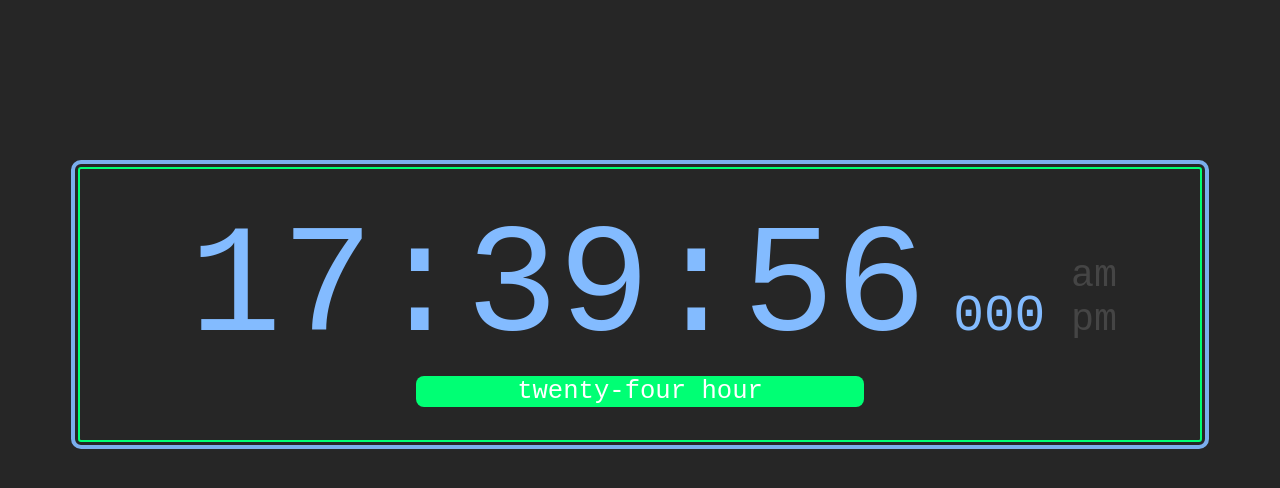
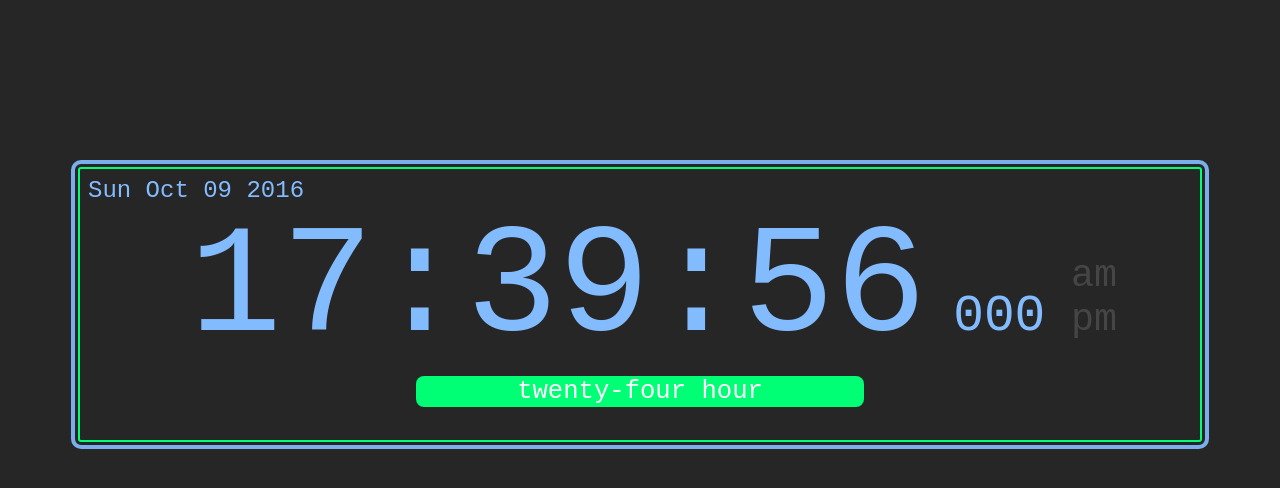
Before and after one commit to darrenklein/darren_klein_2.3, a plain HTML site: page index.html in a window 1280 px wide. Drawn offline with Linux system fonts and the light colour scheme.

Commit message:
Commit success! Added date

```diff
--- a/index.html
+++ b/index.html
@@ -8,7 +8,8 @@
 
 <body>
 	<div class="container">
-		<div class="clock_container">
+		<div id="date_container"></div>
+		<div id="clock_container">
 			<div class="clock clock_part" id="clock"></div><div class="millisecond clock_part" id="millisecond"></div><div class="period_container clock_part" id="period_container"><div class="period" id="am">am</div><div class="period" id="pm">pm</div></div>
 		</div>
 		<button id="timeStyle_button">twenty-four hour</button>
--- a/javascript.js
+++ b/javascript.js
@@ -1,6 +1,7 @@
 var container = {
 	"clockContainer": document.getElementById("clock"),
 	"millisecondContainer": document.getElementById("millisecond"),
+	"dateContainer": document.getElementById("date_container"),
 	"timeStyle_button": document.getElementById("timeStyle_button"),
 	"am": document.getElementById("am"),
 	"pm": document.getElementById("pm")
@@ -9,6 +10,7 @@ var container = {
 var clock = {
 	"getTime": function(){
 		var date = new Date();
+		this.day = date.toDateString();
 		var hour = date.getHours();
 		var minute = date.getMinutes();
 		var second = date.getSeconds();
@@ -56,14 +58,13 @@ var clock = {
 				};
 			};
 		};
-
 		this.hour = hour;
 		this.minute = minute;
 		this.second = second;
 		this.millisecond = millisecond;
 	},
 	"setTime": function(){
-		return [this.hour + ":" + this.minute + ":" + this.second, this.millisecond];
+		return [this.hour + ":" + this.minute + ":" + this.second, this.millisecond, this.day];
 	},
 	"timeStyle_button": {
 		"timeStyle": "twentyfour",
@@ -91,9 +92,6 @@ var clock = {
 	}
 };
 
-container.clockContainer.innerHTML = clock.setTime(clock.getTime())[0];
-container.millisecondContainer.innerHTML = clock.setTime(clock.getTime())[1];
-
 container.timeStyle_button.addEventListener("click", function(){
 	clock.timeStyle_button.timeStyle_change(this)
 });
@@ -101,4 +99,5 @@ container.timeStyle_button.addEventListener("click", function(){
 window.setInterval(function(){
 	container.clockContainer.innerHTML = clock.setTime(clock.getTime())[0];
 	container.millisecondContainer.innerHTML = clock.setTime(clock.getTime())[1];
+	container.dateContainer.innerHTML = clock.setTime(clock.getTime())[2]
 }, 1);
--- a/style.css
+++ b/style.css
@@ -32,9 +32,17 @@ button:hover{
 	width: 90%;
 	margin: 0 auto;
 	padding: 38px;
+	position: relative;
 }
 
-.clock_container{
+#date_container{
+	position: absolute;
+	font-size: 3vh;
+	left: 1vw;
+	top: 1vw;
+}
+
+#clock_container{
 	width: 100%;
 }
 
```
